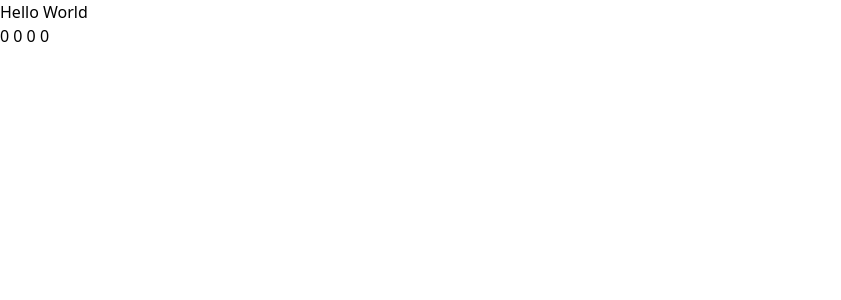
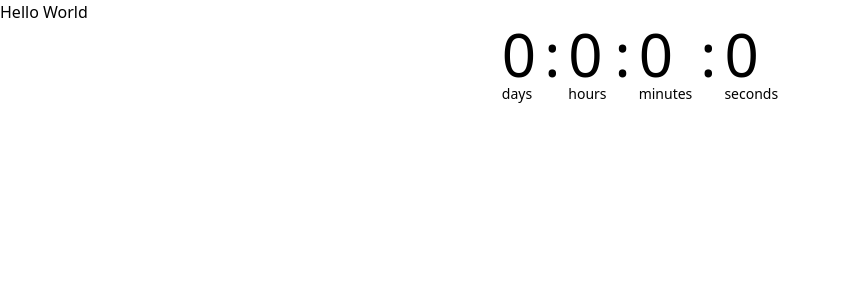
Before and after one commit to ldurniat/Countdown-Time-in-Vue, a Vue app: page / in a window 1280 px wide. Shown: the top 300 px of the page, without its empty margins (0-841 px from the left). Built offline with nearby package versions, Linux system fonts and the light colour scheme.

Commit message:
Add new apperance for time display in Counter component

```diff
--- a/src/components/Counter.vue
+++ b/src/components/Counter.vue
@@ -1,9 +1,27 @@
 <template>
     <div>
-        {{ displayDays }}
-        {{ displayHours }}
-        {{ displayMinutes }}
-        {{ displaySeconds }}
+        <section class="text-3xl flex justify-center content-center flex-col mx-auto text-center"></section>
+        <section class="flex text-6xl justify-center content-center">
+            <div class="days mr-2 realtive">
+                {{ displayDays }}
+                <div class="label text-sm bottom-0">days</div>
+            </div>
+            <span class="leading-none">: </span>
+            <div class="hours mx-2 realtive">
+                {{ displayHours }}
+                <div class="label text-sm bottom-0">hours</div>
+            </div>
+            <span class="leading-none">:</span>
+            <div class="minutes mx-2 realtive">
+                {{ displayMinutes }}
+                <div class="label text-sm bottom-0">minutes</div>
+            </div>
+            <span class="leading-none">:</span>
+            <div class="seconds ml-2 realtive">
+                {{ displaySeconds }}
+                <div class="label text-sm bottom-0">seconds</div>
+            </div>
+        </section>
     </div>
 </template>
 
@@ -15,4 +33,7 @@ let displaySeconds = 0
 </script>
 
 <style lang="scss scoped">
+.seconds {
+    max-width: 60px;
+}
 </style>
```
